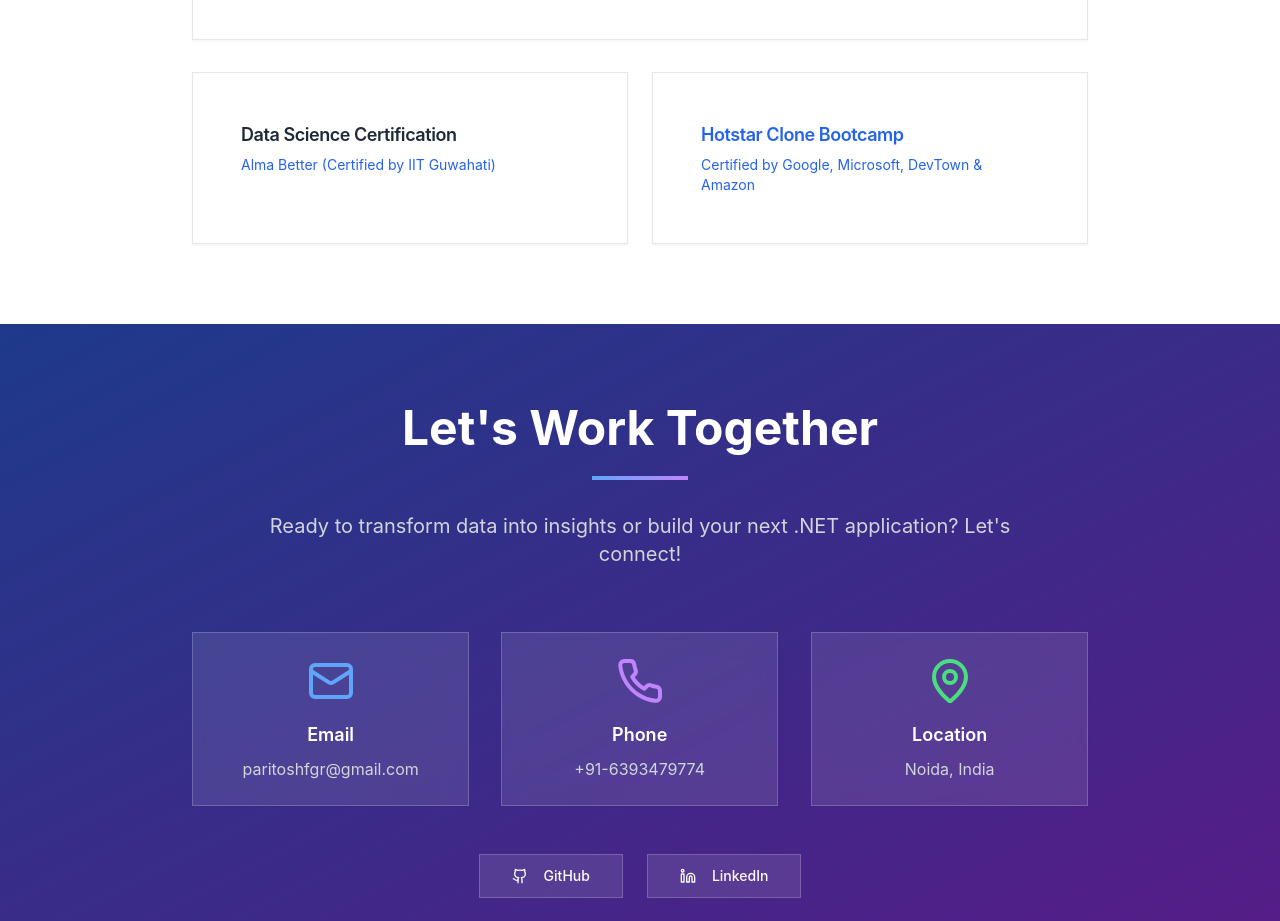
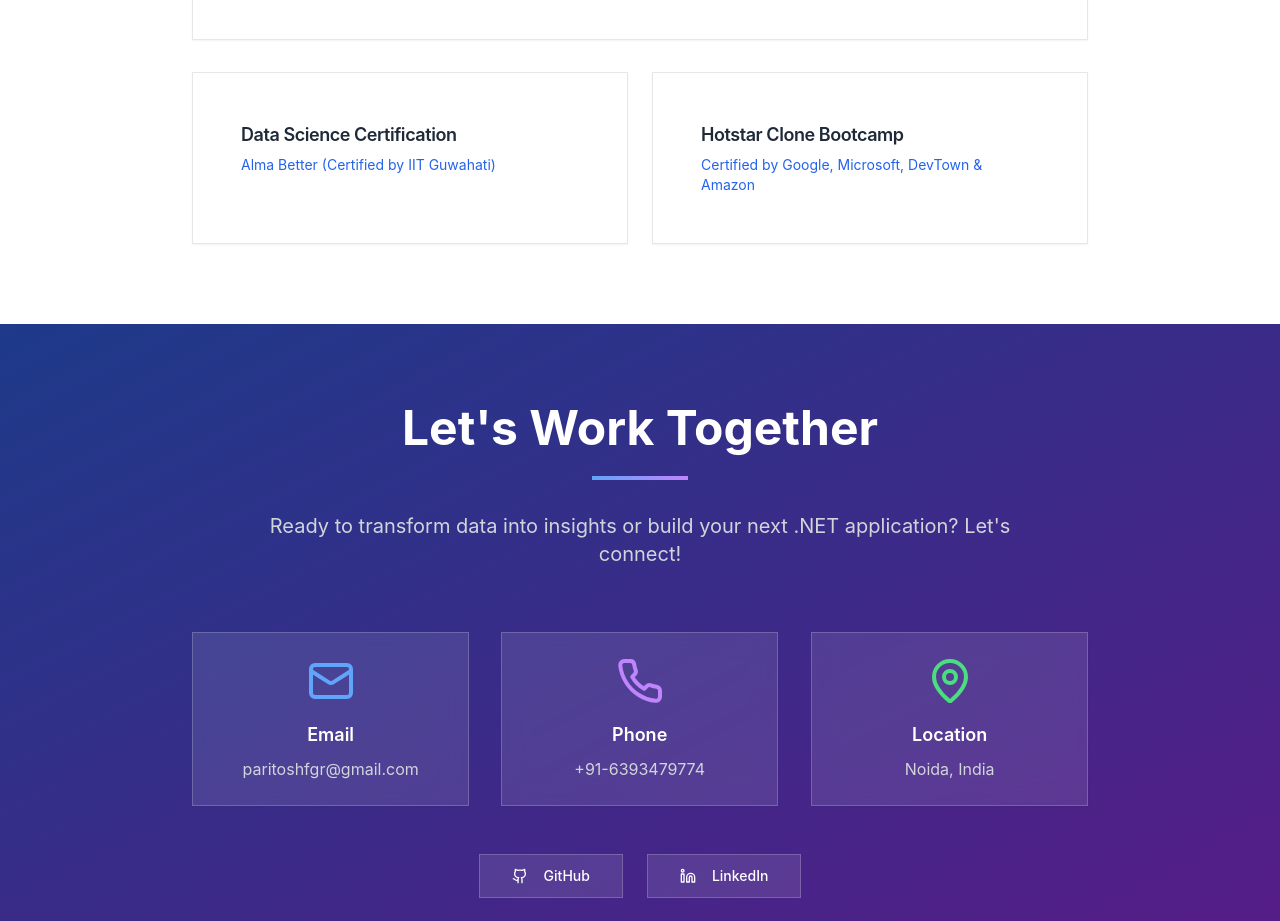
Before and after one commit to theparitoshverma/portfolio, a Next.js app in the folder paritosh-portfolio/: page / in a window 1280 px wide. Shown: the part 4000-4921 px from the top of the page. Built offline with nearby package versions, Linux system fonts and the light colour scheme.

Commit message:
Update enhanced-sections.tsx

```diff
--- a/paritosh-portfolio/components/enhanced-sections.tsx
+++ b/paritosh-portfolio/components/enhanced-sections.tsx
@@ -234,7 +234,7 @@ export function EnhancedSections({ skills, projects, animatedElements }: Enhance
                 <CardHeader>
                   <CardTitle className="text-lg font-semibold text-gray-800 dark:text-gray-200">
                      <a href="/DevTown (Hotstar Clone).pdf" target="_blank" rel="noopener noreferrer">
-  <span className="cursor-pointer text-blue-600 hover:underline">Hotstar Clone Bootcamp</span>
+  <span className="cursor-pointer text-black-600 hover:underline">Hotstar Clone Bootcamp </span>
 </a>
                   </CardTitle>
                   <CardDescription className="text-blue-600 dark:text-blue-400">
```
